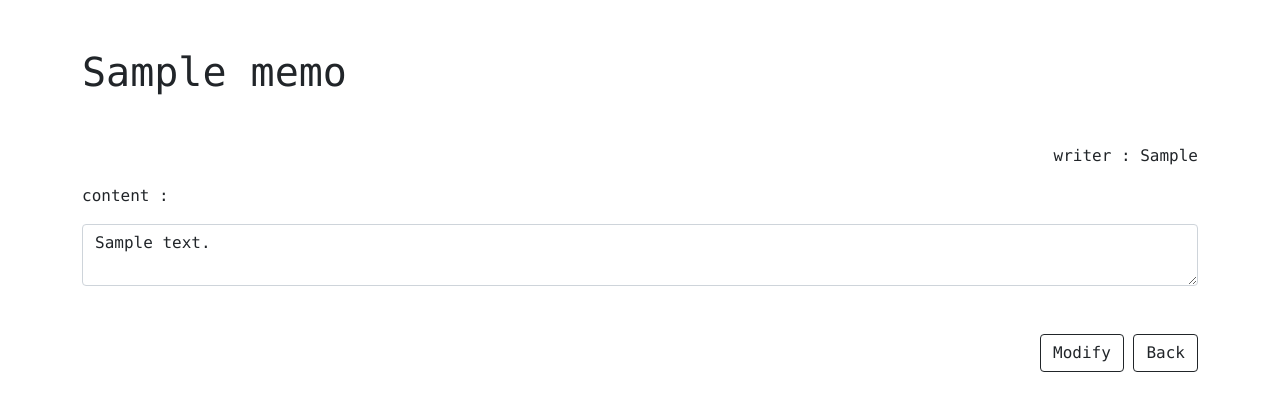
After one commit to zincah/django_memo, a Django app: page /memos/modify/1 in a window 1280 px wide. The commit adds this page. Shown: the top 411 px of the page. Run offline with Django 3.2, Linux system fonts and the light colour scheme; tables that the repository leaves empty hold one stand-in row (values such as "Sample post").

Commit message:
modify commit

```diff
--- a/config/settings.py
+++ b/config/settings.py
@@ -23,9 +23,9 @@ BASE_DIR = Path(__file__).resolve().parent.parent
 SECRET_KEY = 'django-insecure-+x0lu-9299@5%$sqx)b4)akeb1jthjla2pp4246i!)%oaov0ys'
 
 # SECURITY WARNING: don't run with debug turned on in production!
-DEBUG = False
+DEBUG = True
 
-ALLOWED_HOSTS = ['*']
+ALLOWED_HOSTS = []
 
 
 # Application definition
--- a/memos/urls.py
+++ b/memos/urls.py
@@ -8,4 +8,5 @@ urlpatterns = [
     path('', views.index, name="index"),
     path('add', views.add, name="add"),
     path('detail/<mpk>', views.detail, name="detail"),
+    path('modify/<mpk>', views.modify, name="modify"),
 ]
--- a/memos/views.py
+++ b/memos/views.py
@@ -27,3 +27,15 @@ def detail(request, mpk):
         "memos" : mo,
     }
     return render(request, "memos/detail.html", context)
+
+def modify(request, mpk):
+    mo = Memos.objects.get(id=mpk)
+    context = {
+        "memos" : mo
+    }
+    if request.method == "POST":
+        con = request.POST.get("content")
+        mo.content = con
+        mo.save()
+        return redirect("memos:detail", mpk=mpk)
+    return render(request, "memos/modify.html", context)
--- a/template/memos/detail.html
+++ b/template/memos/detail.html
@@ -11,10 +11,11 @@
         writer : {{ memos.writer }}
     </div>
     <div>
-        content : <textarea class="form-control my-3">{{ memos.content }}</textarea>
+        content : <textarea class="form-control my-3" disabled>{{ memos.content }}</textarea>
     </div>
 
     <div class="my-5 text-end">
+        <a href="{% url 'memos:modify' memos.id %}"><button class="btn btn-outline-dark">Modify</button></a>
         <a href="{% url 'memos:index' %}"><button class="btn btn-outline-dark">Back</button></a>
     </div>
 
--- /dev/null
+++ b/template/memos/modify.html
@@ -0,0 +1,26 @@
+{% extends 'base.html' %}
+
+
+{% block content %}
+
+<div class="container my-5">
+    <form method="POST">
+        {% csrf_token %}
+        <div class="my-5">
+            <h1>{{ memos.subject }}</h1>
+        </div>
+        <div class="text-end my-3">
+            writer : {{ memos.writer }}
+        </div>
+        <div>
+            content : <textarea name="content" class="form-control my-3">{{ memos.content }}</textarea>
+        </div>
+
+        <div class="my-5 text-end">
+            <button class="btn btn-outline-dark">Modify</button>
+            <a href="{% url 'memos:detail' memos.id %}"><button type="button" class="btn btn-outline-dark">Back</button></a>
+        </div>
+    </form>
+</div>
+
+{% endblock %}
```
